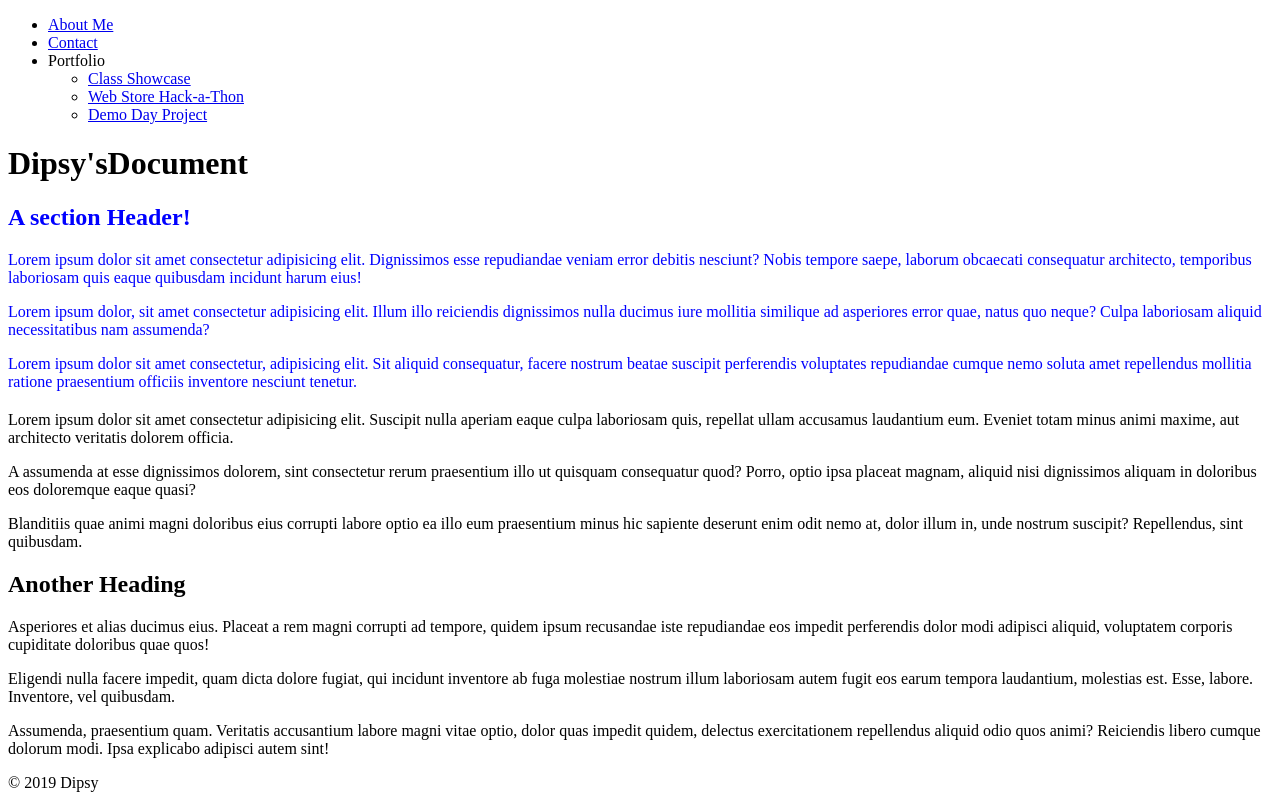
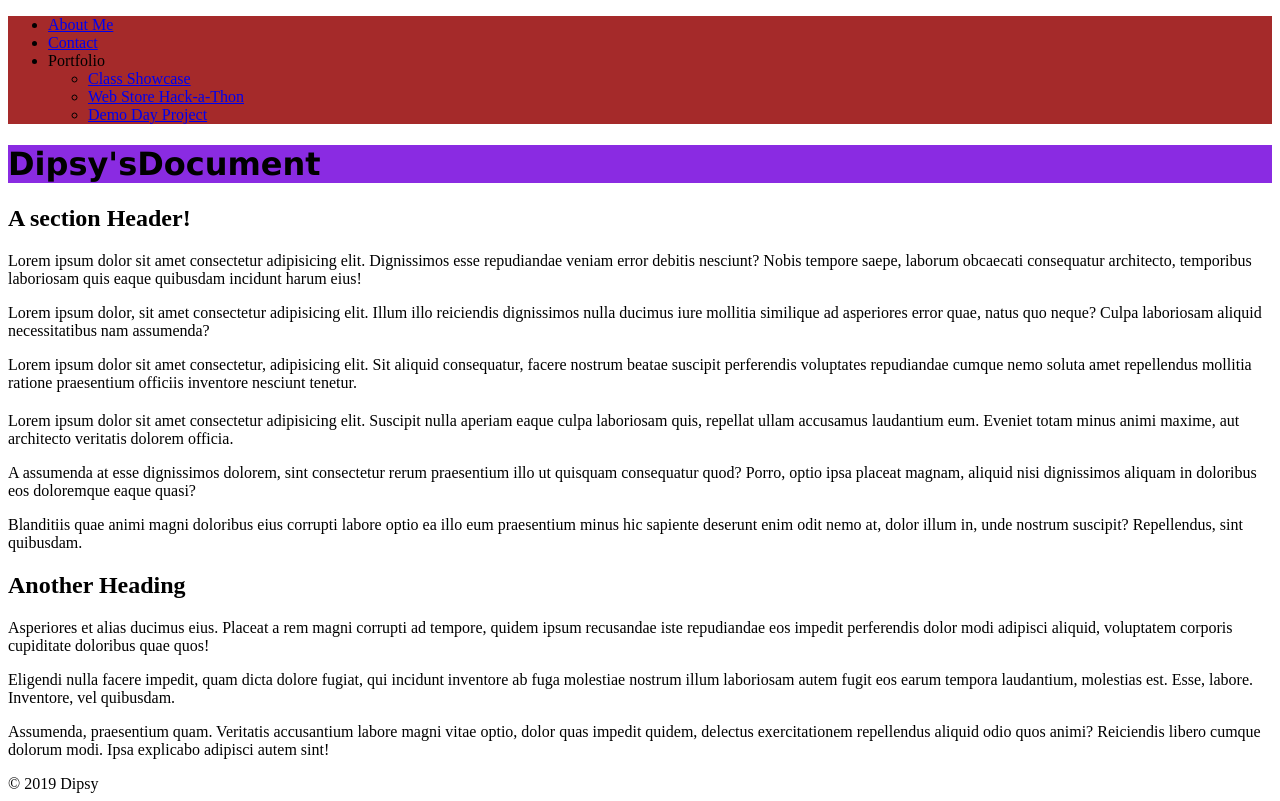
Before and after one commit to dipsy416/savvy-coders-portfolio, a website: page index.html in a window 1280 px wide. Drawn offline with Linux system fonts and the light colour scheme.

Commit message:
refactor inline style into project

```diff
--- a/index.html
+++ b/index.html
@@ -5,6 +5,15 @@
     <meta name="viewport" content="width=device-width, initial-scale=1.0">
     <meta http-equiv="X-UA-Compatible" content="ie=edge">
     <title>Dipsy'sDocument</title>
+    <style>
+        h1{font-family: 'Lucida Sans', 'Lucida Sans Regular', 'Lucida Grande', 'Lucida Sans Unicode', Geneva, Verdana, sans-serif}
+    nav{background-color:brown}
+    header{
+        background-color: blueviolet
+    }
+
+    </style>
+
 </head>
 <body>
     <nav>
@@ -26,10 +35,9 @@
         <h1>Dipsy'sDocument</h1>
     </header>
             <main>
-                <section style="color:blue">
-                    <h2>
+                 <h2>
                         A section Header!
-                    </h2>
+                </h2>
                     <p>Lorem ipsum dolor sit amet consectetur adipisicing elit. Dignissimos esse repudiandae veniam error debitis nesciunt? Nobis tempore saepe, laborum obcaecati consequatur architecto, temporibus laboriosam quis eaque quibusdam incidunt harum eius!</p>
                     <p>Lorem ipsum dolor, sit amet consectetur adipisicing elit. Illum illo reiciendis dignissimos nulla ducimus iure mollitia similique ad asperiores error quae, natus quo neque? Culpa laboriosam aliquid necessitatibus nam assumenda?</p>
                     <p>Lorem ipsum dolor sit amet consectetur, adipisicing elit. Sit aliquid consequatur, facere nostrum beatae suscipit perferendis voluptates repudiandae cumque nemo soluta amet repellendus mollitia ratione praesentium officiis inventore nesciunt tenetur.</p>
```
